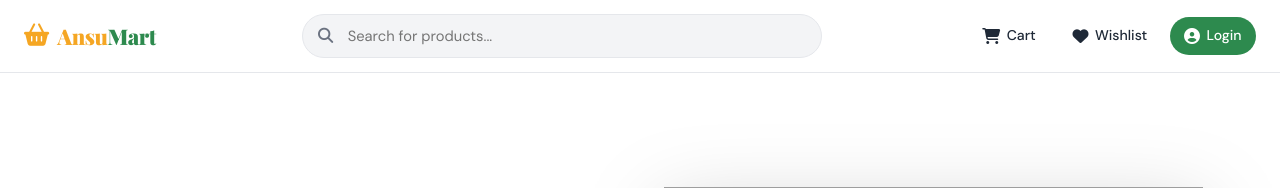
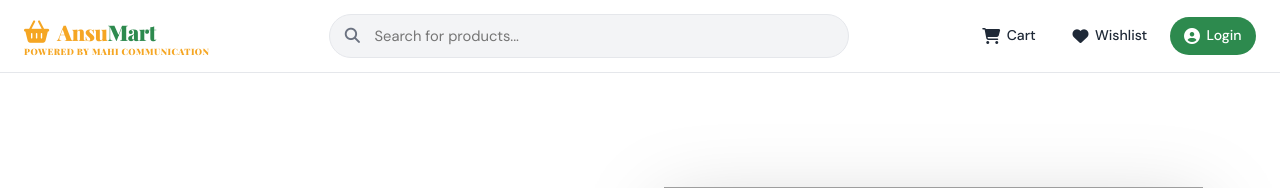
Before and after one commit to nishant259-hub/Ansumart, a Node server app: page / in a window 1280 px wide. Shown: the top 188 px of the page. Run offline with Node 20, Linux system fonts and the light colour scheme; some libraries are stand-ins or nearby versions; grey boxes are pictures that could not be loaded.

Commit message:
Add Powered by Mahi Communication below all AnsuMart logos

```diff
--- a/views/admin.ejs
+++ b/views/admin.ejs
@@ -149,7 +149,10 @@
 
 <!-- SIDEBAR -->
 <aside class="sidebar">
-  <div class="sb-brand">🛒 AnsuMart <span>Admin Panel</span></div>
+  <div class="logo-wrapper" style="display: flex; flex-direction: column; align-items: flex-start;">
+<div class="sb-brand">🛒 AnsuMart <span>Admin Panel</span></div>
+<div class="powered-by-mahi" style="font-size: 0.55rem; font-weight: 900; font-family: 'Playfair Display', serif; color: #f5a623; letter-spacing: 0.5px; text-transform: uppercase; margin-top: -2px; text-align: center; line-height: 1;">Powered by Mahi Communication</div>
+</div>
   <nav class="sb-nav">
     <button class="sb-link active" onclick="showPanel('dashboard')"><i class="fa fa-gauge"></i><span>Dashboard</span></button>
     <button class="sb-link" onclick="showPanel('products')"><i class="fa fa-box"></i><span>Products</span></button>
--- a/views/checkout.ejs
+++ b/views/checkout.ejs
@@ -24,7 +24,10 @@
 
   <!-- NAVBAR -->
   <header class="navbar">
-    <a href="/" class="brand">🛒 <span>AnsuMart</span></a>
+    <div class="logo-wrapper" style="display: flex; flex-direction: column; align-items: flex-start;">
+<a href="/" class="brand">🛒 <span>AnsuMart</span></a>
+<div class="powered-by-mahi" style="font-size: 0.55rem; font-weight: 900; font-family: 'Playfair Display', serif; color: #f5a623; letter-spacing: 0.5px; text-transform: uppercase; margin-top: -2px; text-align: center; line-height: 1;">Powered by Mahi Communication</div>
+</div>
     <div class="steps">
       <a href="/cart" class="step done" style="text-decoration:none;"><span>1</span> Cart</a>
       <div class="step-line done"></div>
--- a/views/dashboard.ejs
+++ b/views/dashboard.ejs
@@ -20,7 +20,10 @@
 
 <!-- NAVBAR -->
 <header class="navbar">
-  <a href="/" class="brand">🛒 <span>AnsuMart</span></a>
+  <div class="logo-wrapper" style="display: flex; flex-direction: column; align-items: flex-start;">
+<a href="/" class="brand">🛒 <span>AnsuMart</span></a>
+<div class="powered-by-mahi" style="font-size: 0.55rem; font-weight: 900; font-family: 'Playfair Display', serif; color: #f5a623; letter-spacing: 0.5px; text-transform: uppercase; margin-top: -2px; text-align: center; line-height: 1;">Powered by Mahi Communication</div>
+</div>
   <nav class="nav-tabs">
     <button class="tab active" data-tab="overview"><i class="fa-solid fa-border-all"></i> Overview</button>
     <button class="tab" data-tab="orders"><i class="fa-solid fa-box-open"></i> My Orders</button>
--- a/views/index.ejs
+++ b/views/index.ejs
@@ -20,10 +20,13 @@
   <header class="navbar" id="navbar">
     <div class="nav-inner">
       <!-- Logo -->
-      <a href="/" class="logo">
+      <div class="logo-wrapper" style="display: flex; flex-direction: column; align-items: flex-start;">
+<a href="/" class="logo">
         <span class="logo-icon"><i class="fa-solid fa-basket-shopping"></i></span>
         <span class="logo-text">Ansu<span>Mart</span></span>
       </a>
+<div class="powered-by-mahi" style="font-size: 0.55rem; font-weight: 900; font-family: 'Playfair Display', serif; color: #f5a623; letter-spacing: 0.5px; text-transform: uppercase; margin-top: -2px; text-align: center; line-height: 1;">Powered by Mahi Communication</div>
+</div>
 
       <!-- Search -->
       <div class="search-wrap">
@@ -320,10 +323,13 @@
   <footer class="footer">
     <div class="footer-grid">
       <div class="footer-brand">
-        <a href="/" class="logo">
+        <div class="logo-wrapper" style="display: flex; flex-direction: column; align-items: flex-start;">
+<a href="/" class="logo">
           <span class="logo-icon"><i class="fa-solid fa-basket-shopping"></i></span>
           <span class="logo-text white">Ansu<span>Mart</span></span>
         </a>
+<div class="powered-by-mahi" style="font-size: 0.55rem; font-weight: 900; font-family: 'Playfair Display', serif; color: #f5a623; letter-spacing: 0.5px; text-transform: uppercase; margin-top: -2px; text-align: center; line-height: 1;">Powered by Mahi Communication</div>
+</div>
         <p>Your trusted Halal grocery delivery partner. Fresh, fast, and always certified.</p>
         <div class="socials">
           <a href="#"><i class="fa-brands fa-instagram"></i></a>
--- a/views/login.ejs
+++ b/views/login.ejs
@@ -36,10 +36,13 @@
 
     <!-- LEFT PANEL -->
     <aside class="left-panel">
-      <a href="/" class="logo">
+      <div class="logo-wrapper" style="display: flex; flex-direction: column; align-items: flex-start;">
+<a href="/" class="logo">
         <span class="logo-icon"><i class="fa-solid fa-basket-shopping"></i></span>
         <span class="logo-text">Ansu<span>Mart</span></span>
       </a>
+<div class="powered-by-mahi" style="font-size: 0.55rem; font-weight: 900; font-family: 'Playfair Display', serif; color: #f5a623; letter-spacing: 0.5px; text-transform: uppercase; margin-top: -2px; text-align: center; line-height: 1;">Powered by Mahi Communication</div>
+</div>
 
       <div class="panel-body">
         <h2>Fresh Grocery,<br/><span>Delivered Fast.</span></h2>
--- a/views/product.ejs
+++ b/views/product.ejs
@@ -32,10 +32,13 @@
     <!-- ══════════ TOP NAVBAR ══════════ -->
     <header class="topbar">
       <div class="topbar-inner">
-        <a href="/" class="logo">
+        <div class="logo-wrapper" style="display: flex; flex-direction: column; align-items: flex-start;">
+<a href="/" class="logo">
           <span>🛒</span>
           <span class="logo-text">Ansu<em>Mart</em></span>
         </a>
+<div class="powered-by-mahi" style="font-size: 0.55rem; font-weight: 900; font-family: 'Playfair Display', serif; color: #f5a623; letter-spacing: 0.5px; text-transform: uppercase; margin-top: -2px; text-align: center; line-height: 1;">Powered by Mahi Communication</div>
+</div>
 
         <div class="delivery-badge">
           <span>⚡</span>
--- a/views/register.ejs
+++ b/views/register.ejs
@@ -22,7 +22,10 @@
   <div class="left-panel">
     <div class="brand">
       <span class="brand-icon">🛒</span>
-      <span class="brand-name">AnsuMart</span>
+      <div class="logo-wrapper" style="display: flex; flex-direction: column; align-items: center;">
+<span class="brand-name">AnsuMart</span>
+<div class="powered-by-mahi" style="font-size: 0.55rem; font-weight: 900; font-family: 'Playfair Display', serif; color: #f5a623; letter-spacing: 0.5px; text-transform: uppercase; margin-top: -2px; text-align: center; line-height: 1;">Powered by Mahi Communication</div>
+</div>
     </div>
 
     <div class="hero-text">
--- a/views/shop.ejs
+++ b/views/shop.ejs
@@ -21,10 +21,13 @@
 
 <header class="topbar" id="topbar">
   <div class="topbar-inner">
-    <a href="/" class="logo">
+    <div class="logo-wrapper" style="display: flex; flex-direction: column; align-items: flex-start;">
+<a href="/" class="logo">
       <span class="logo-ico">🛒</span>
       <span class="logo-text">Ansu<em>Mart</em></span>
     </a>
+<div class="powered-by-mahi" style="font-size: 0.55rem; font-weight: 900; font-family: 'Playfair Display', serif; color: #f5a623; letter-spacing: 0.5px; text-transform: uppercase; margin-top: -2px; text-align: center; line-height: 1;">Powered by Mahi Communication</div>
+</div>
     <%
       const _mins = typeof deliveryMins !== 'undefined' ? deliveryMins : 30;
       const _loc  = typeof deliveryLocation !== 'undefined' ? deliveryLocation : 'Your Location';
```
Also changed, not shown: add-powered-by.js (added, +46 -0 lines), views/cart.ejs (+8 -2 lines), views/store.ejs (+8 -2 lines).
